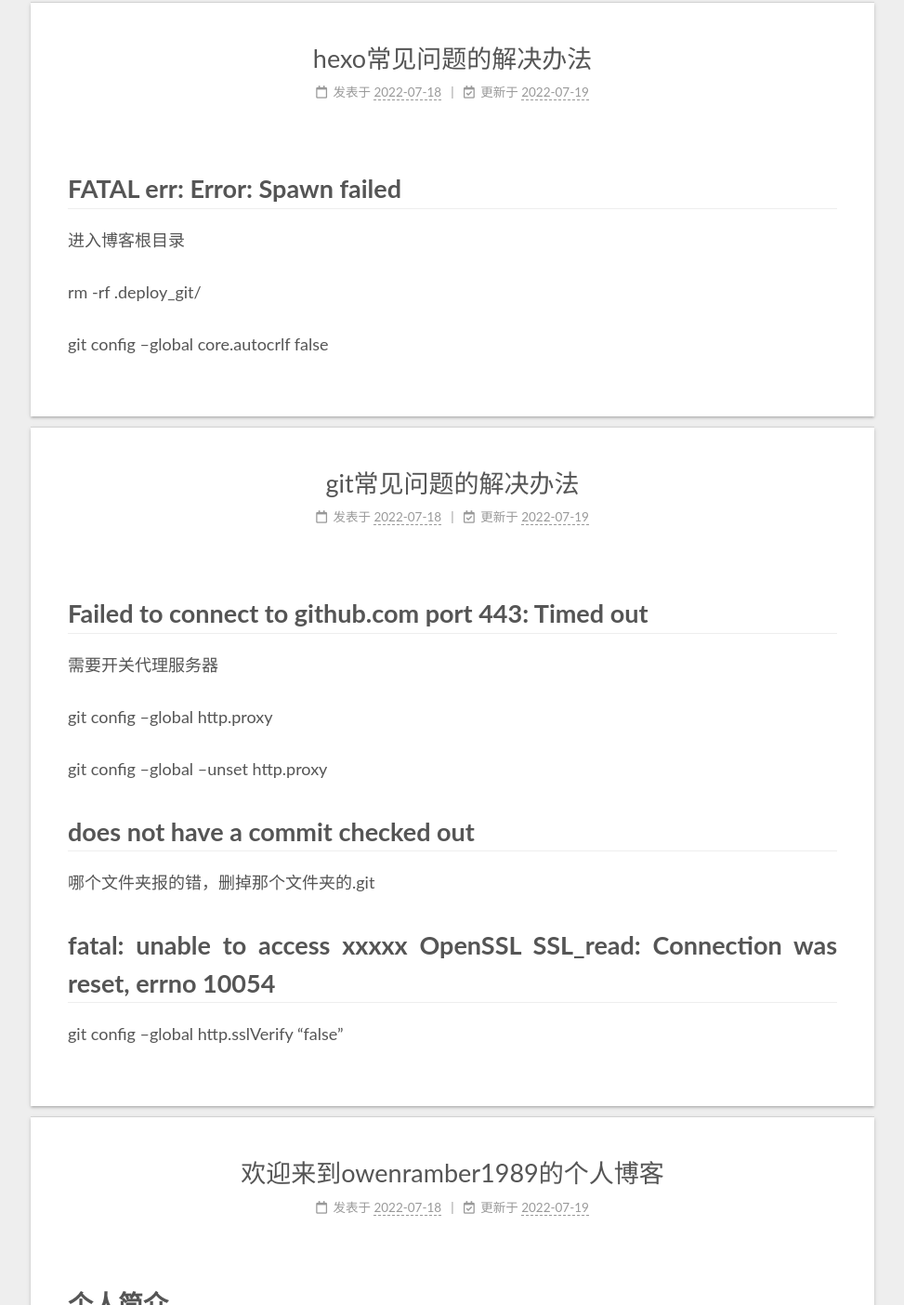
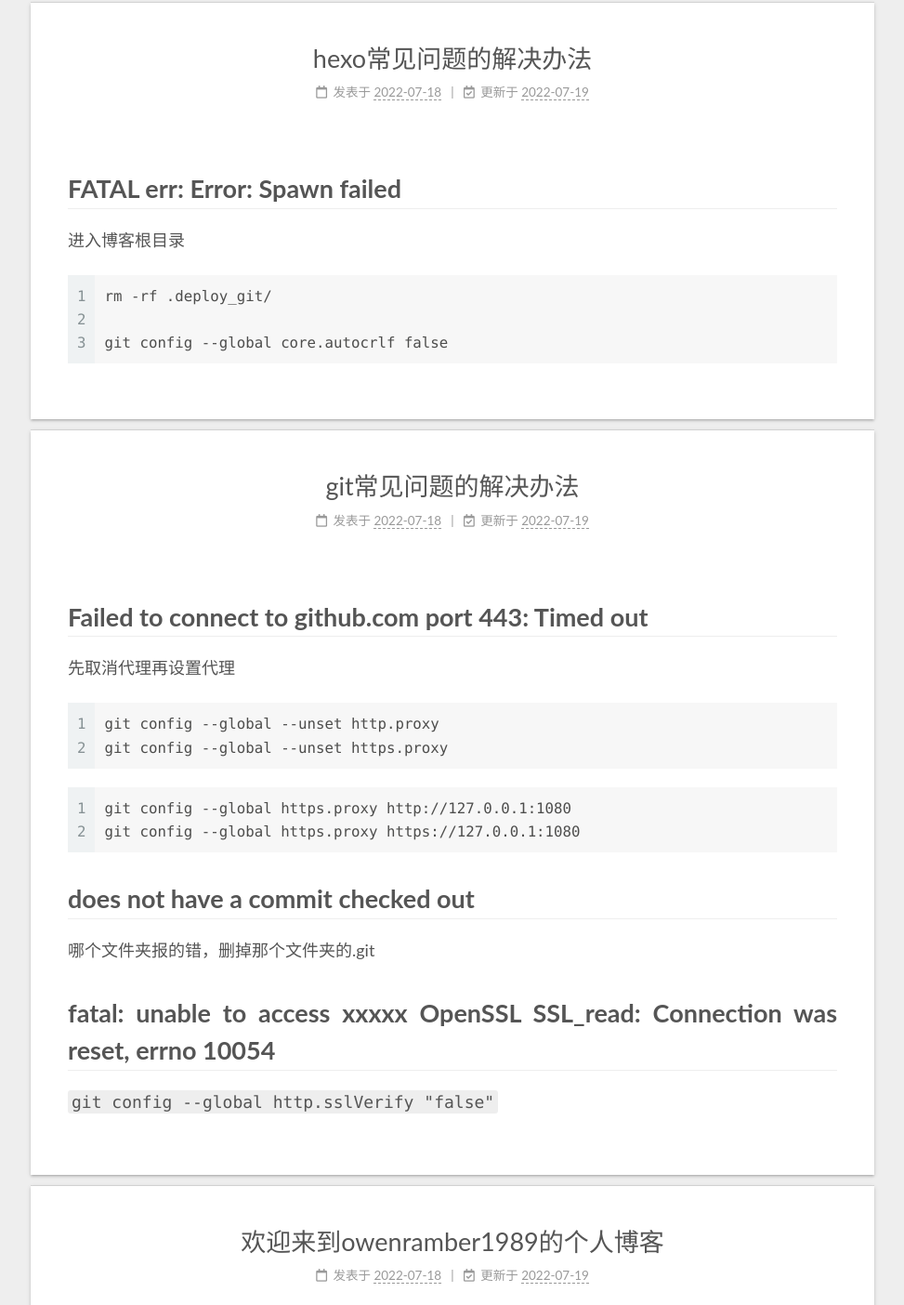
Before and after one commit to owenramber1989/owenramber1989.github.io, a plain HTML site: page index.html in a window 1280 px wide. Shown: the part 3511-4915 px from the top of the page at 93% size, without its empty margins (279-1252 px from the left). Drawn offline with Linux system fonts and the light colour scheme.

Commit message:
Site updated: 2022-07-19 15:42:43

```diff
--- a/css/main.css
+++ b/css/main.css
@@ -1169,7 +1169,7 @@ pre .javascript .function {
 }
 .links-of-author a::before,
 .links-of-author span.exturl::before {
-  background: #e2a7ff;
+  background: #ffff73;
   border-radius: 50%;
   content: ' ';
   display: inline-block;
--- a/index.html
+++ b/index.html
@@ -393,7 +393,7 @@
                   <i class="far fa-calendar-check"></i>
                 </span>
                 <span class="post-meta-item-text">更新于</span>
-                <time title="修改时间：2022-07-19 14:57:00" itemprop="dateModified" datetime="2022-07-19T14:57:00+08:00">2022-07-19</time>
+                <time title="修改时间：2022-07-19 15:42:29" itemprop="dateModified" datetime="2022-07-19T15:42:29+08:00">2022-07-19</time>
               </span>
 
 
@@ -408,9 +408,7 @@
 
 
           <h1 id="FATAL-err-Error-Spawn-failed"><a href="#FATAL-err-Error-Spawn-failed" class="headerlink" title="FATAL err: Error: Spawn failed"></a>FATAL err: Error: Spawn failed</h1><p>进入博客根目录</p>
-<p>rm -rf .deploy_git&#x2F;</p>
-<p>git config –global core.autocrlf false</p>
-
+<figure class="highlight plaintext"><table><tr><td class="gutter"><pre><span class="line">1</span><br><span class="line">2</span><br><span class="line">3</span><br></pre></td><td class="code"><pre><span class="line">rm -rf .deploy_git/</span><br><span class="line"></span><br><span class="line">git config --global core.autocrlf false</span><br></pre></td></tr></table></figure>
 
     </div>
 
@@ -460,7 +458,7 @@
                   <i class="far fa-calendar-check"></i>
                 </span>
                 <span class="post-meta-item-text">更新于</span>
-                <time title="修改时间：2022-07-19 14:56:47" itemprop="dateModified" datetime="2022-07-19T14:56:47+08:00">2022-07-19</time>
+                <time title="修改时间：2022-07-19 15:42:17" itemprop="dateModified" datetime="2022-07-19T15:42:17+08:00">2022-07-19</time>
               </span>
 
 
@@ -474,11 +472,11 @@
     <div class="post-body" itemprop="articleBody">
 
 
-          <h1 id="Failed-to-connect-to-github-com-port-443-Timed-out"><a href="#Failed-to-connect-to-github-com-port-443-Timed-out" class="headerlink" title="Failed to connect to github.com port 443: Timed out"></a>Failed to connect to github.com port 443: Timed out</h1><p>需要开关代理服务器</p>
-<p>git config –global http.proxy</p>
-<p>git config –global –unset http.proxy</p>
+          <h1 id="Failed-to-connect-to-github-com-port-443-Timed-out"><a href="#Failed-to-connect-to-github-com-port-443-Timed-out" class="headerlink" title="Failed to connect to github.com port 443: Timed out"></a>Failed to connect to github.com port 443: Timed out</h1><p>先取消代理再设置代理</p>
+<figure class="highlight plaintext"><table><tr><td class="gutter"><pre><span class="line">1</span><br><span class="line">2</span><br></pre></td><td class="code"><pre><span class="line">git config --global --unset http.proxy</span><br><span class="line">git config --global --unset https.proxy</span><br></pre></td></tr></table></figure>
+<figure class="highlight plaintext"><table><tr><td class="gutter"><pre><span class="line">1</span><br><span class="line">2</span><br></pre></td><td class="code"><pre><span class="line">git config --global https.proxy http://127.0.0.1:1080</span><br><span class="line">git config --global https.proxy https://127.0.0.1:1080</span><br></pre></td></tr></table></figure>
 <h1 id="does-not-have-a-commit-checked-out"><a href="#does-not-have-a-commit-checked-out" class="headerlink" title="does not have a commit checked out"></a>does not have a commit checked out</h1><p>哪个文件夹报的错，删掉那个文件夹的.git</p>
-<h1 id="fatal-unable-to-access-xxxxx-OpenSSL-SSL-read-Connection-was-reset-errno-10054"><a href="#fatal-unable-to-access-xxxxx-OpenSSL-SSL-read-Connection-was-reset-errno-10054" class="headerlink" title="fatal: unable to access xxxxx OpenSSL SSL_read: Connection was reset, errno 10054"></a>fatal: unable to access xxxxx OpenSSL SSL_read: Connection was reset, errno 10054</h1><p>git config –global http.sslVerify “false”</p>
+<h1 id="fatal-unable-to-access-xxxxx-OpenSSL-SSL-read-Connection-was-reset-errno-10054"><a href="#fatal-unable-to-access-xxxxx-OpenSSL-SSL-read-Connection-was-reset-errno-10054" class="headerlink" title="fatal: unable to access xxxxx OpenSSL SSL_read: Connection was reset, errno 10054"></a>fatal: unable to access xxxxx OpenSSL SSL_read: Connection was reset, errno 10054</h1><p><code>git config --global http.sslVerify &quot;false&quot;</code></p>
 
 
     </div>
```
Also changed, not shown: 2022/07/18/git常见问题的解决方法/index.html (+8 -8 lines), 2022/07/18/hexo常见问题的解决方法/index.html (+5 -7 lines).
